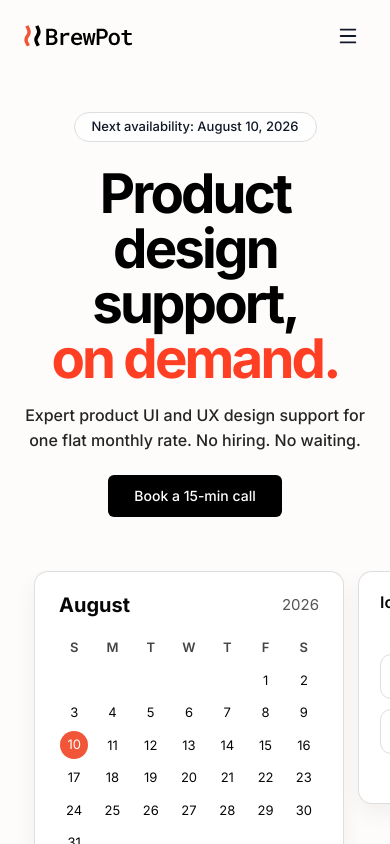
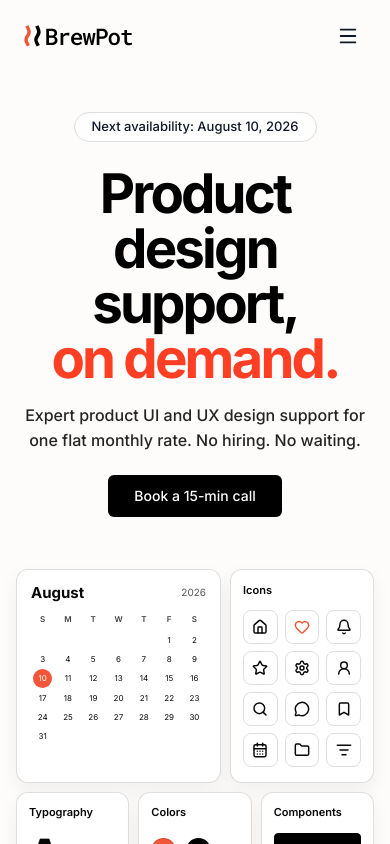
Before and after one commit to yatingzhaoo/BrewPot, a React (Vite) app: page / in a window 390 px wide. Shown: the top 844 px of the page. Built offline with nearby package versions, Linux system fonts and the light colour scheme.

Commit message:
Refine mobile hero strategy mosaic

```diff
--- a/src/components/Hero.tsx
+++ b/src/components/Hero.tsx
@@ -98,9 +98,9 @@ function ComponentCard() {
     <article className="brand-card result-card component-card" aria-label="Component library design">
       <h2>Components</h2>
       <div className="component-grid">
-        <button className="mini-primary" type="button">Primary</button>
-        <button className="mini-accent" type="button">Primary / Accent</button>
-        <button className="mini-secondary" type="button">Secondary</button>
+        <button className="mini-primary" type="button" aria-label="Primary button"><span>Primary</span></button>
+        <button className="mini-accent" type="button" aria-label="Primary accent button"><span>Primary / Accent</span></button>
+        <button className="mini-secondary" type="button" aria-label="Secondary button"><span>Secondary</span></button>
         <label className="mini-input"><span>Input field</span></label>
       </div>
       <div className="component-footer">
--- a/src/index.css
+++ b/src/index.css
@@ -587,9 +587,102 @@ body {
   .desk-object { display: none; }
   .hero-copy h1 { margin-top: 24px; font-size: clamp(48px, 14vw, 68px); }
   .hero-copy p { max-width: 540px; font-size: 16px; }
-  .result-showcase { left: 0; display: flex; gap: 14px; width: calc(100vw - 16px); height: 404px; margin: 54px 0 0; padding: 0 18px 30px; overflow-x: auto; transform: none; scrollbar-width: none; }
-  .result-showcase::-webkit-scrollbar { display: none; }
-  .result-card-wrap { position: relative; left: auto; top: auto; flex: 0 0 auto; transform: none; }
+  .result-showcase {
+    left: auto;
+    display: grid;
+    grid-template-columns: repeat(12, minmax(0, 1fr));
+    grid-template-rows: 214px 142px;
+    gap: 9px;
+    width: min(100%, 390px);
+    height: auto;
+    margin: 52px auto 0;
+    padding: 0;
+    overflow: visible;
+    transform: none;
+  }
+  .result-card-wrap {
+    position: relative;
+    left: auto;
+    top: auto;
+    min-width: 0;
+    height: 100%;
+    transform: none;
+  }
+  .calendar-wrap { grid-column: 1 / span 7; grid-row: 1; }
+  .icon-wrap { grid-column: 8 / span 5; grid-row: 1; }
+  .type-wrap { grid-column: 1 / span 4; grid-row: 2; }
+  .color-wrap { grid-column: 5 / span 4; grid-row: 2; }
+  .component-wrap { grid-column: 9 / span 4; grid-row: 2; }
+
+  .result-card {
+    width: 100%;
+    height: 100%;
+    padding: 14px;
+    border-radius: 12px;
+    box-shadow: 0 8px 20px rgba(31,24,20,.055);
+  }
+  .result-card h2 { font-size: 11px; }
+
+  .calendar-card { padding: 15px 14px; }
+  .calendar-heading { margin-bottom: 12px; }
+  .calendar-heading strong { font-size: 15px; }
+  .calendar-heading > span { font-size: 10px; }
+  .calendar-grid { gap: 5px 2px; font-size: 8px; }
+  .calendar-weekdays { margin-bottom: 7px; }
+  .calendar-grid span { min-height: 14px; }
+  .calendar-grid .selected-day {
+    width: 19px;
+    height: 19px;
+    min-height: 19px;
+    margin: -2px auto;
+  }
+
+  .icon-card { padding: 14px 12px; }
+  .icon-grid {
+    grid-template-columns: repeat(3, minmax(0, 1fr));
+    gap: 7px;
+    margin-top: 12px;
+  }
+  .icon-cell { height: 34px; border-radius: 8px; }
+  .icon-cell svg { width: 16px; height: 16px; }
+
+  .type-card { padding: 13px 12px; }
+  .type-sample { margin: 13px 0 9px; font-size: 46px; }
+  .type-line { font-size: 9px; line-height: 1.15; }
+  .type-card p { display: none; }
+
+  .color-card { padding: 13px 12px; }
+  .color-list {
+    grid-template-columns: repeat(2, 25px);
+    gap: 10px;
+    margin-top: 19px;
+  }
+  .color-row { gap: 0; }
+  .color-row:nth-child(5) { display: none; }
+  .color-row > span:last-child { display: none; }
+  .color-swatch { width: 25px; height: 25px; border-radius: 50%; }
+
+  .component-card { padding: 13px 12px; }
+  .component-grid {
+    grid-template-columns: 1fr;
+    gap: 7px;
+    margin-top: 14px;
+  }
+  .mini-primary, .mini-accent, .mini-secondary, .mini-input {
+    width: 100%;
+    height: 15px;
+    min-height: 0;
+    padding: 0;
+    border-radius: 4px;
+    font-size: 0;
+  }
+  .component-grid button > span { display: none; }
+  .mini-input span { display: none; }
+  .component-grid .mini-secondary { display: none; }
+  .component-footer { margin-top: 10px; }
+  .component-icons { display: none; }
+  .mini-toggle { width: 31px; height: 18px; }
+  .mini-toggle span { top: 3px; right: 3px; width: 12px; height: 12px; }
   .site-footer-inner {
     align-items: flex-start;
     flex-direction: column;
```
Also changed, not shown: 1 other file (tests, documents, lock files or other folders).
